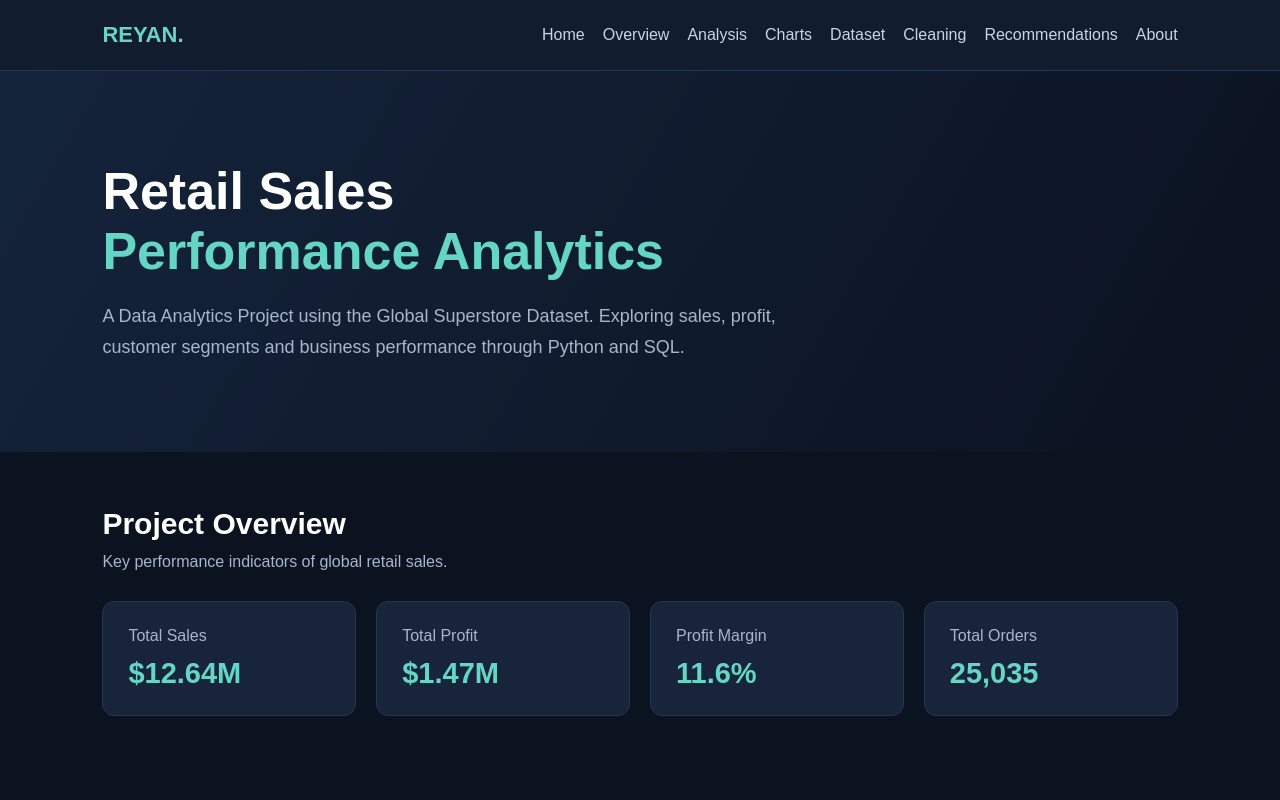
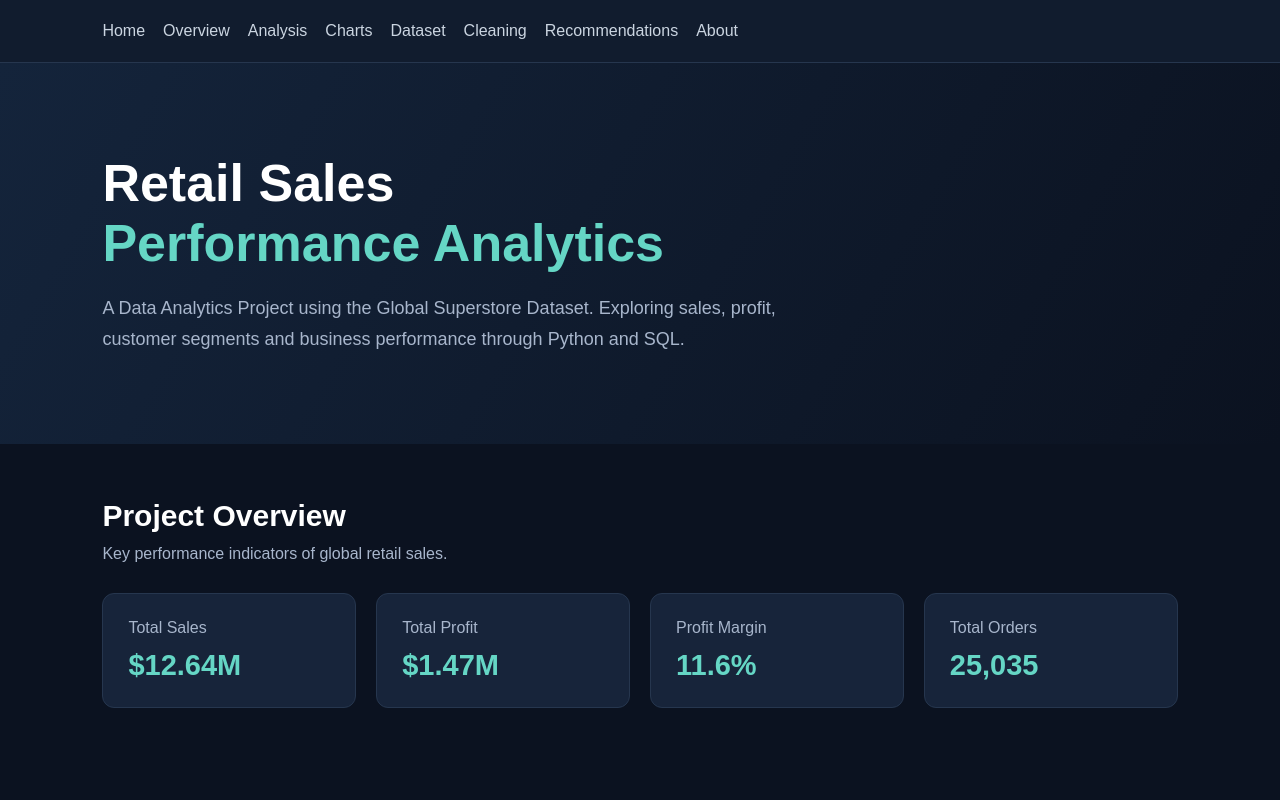
Before and after one commit to ReyanReza3126/Retail-Sales-Performance-Analytics, a plain HTML site: page index.html in a window 1280 px wide. Shown: the top 800 px of the page. Drawn offline with nearby package versions, Linux system fonts and the light colour scheme.

Commit message:
Add files via upload

```diff
--- a/index.html
+++ b/index.html
@@ -189,7 +189,7 @@
 
     <!-- Navigation -->
     <header>
-        <div class="logo">REYAN.</div>
+
 
         <nav>
             <a href="#home">Home</a>
```
